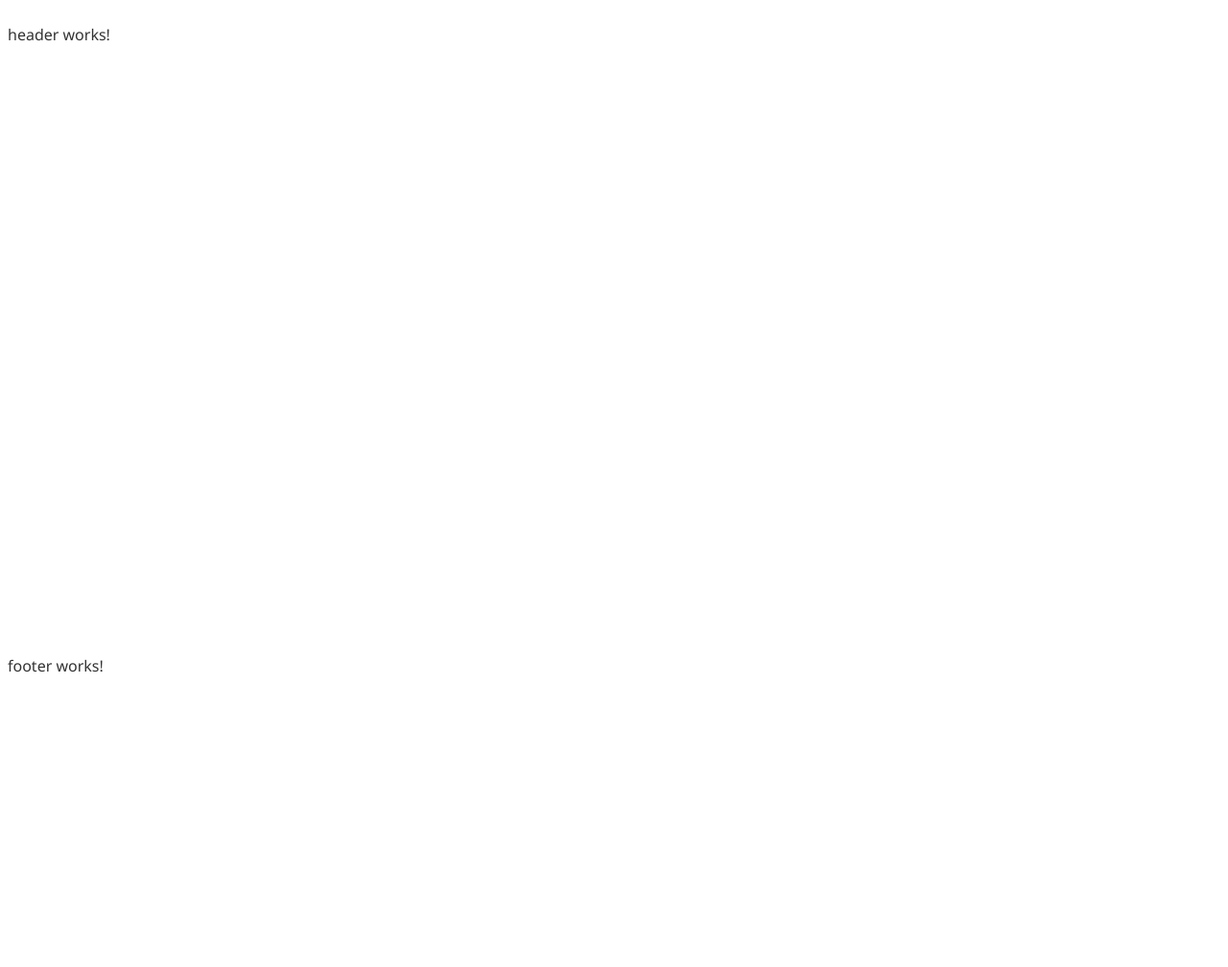
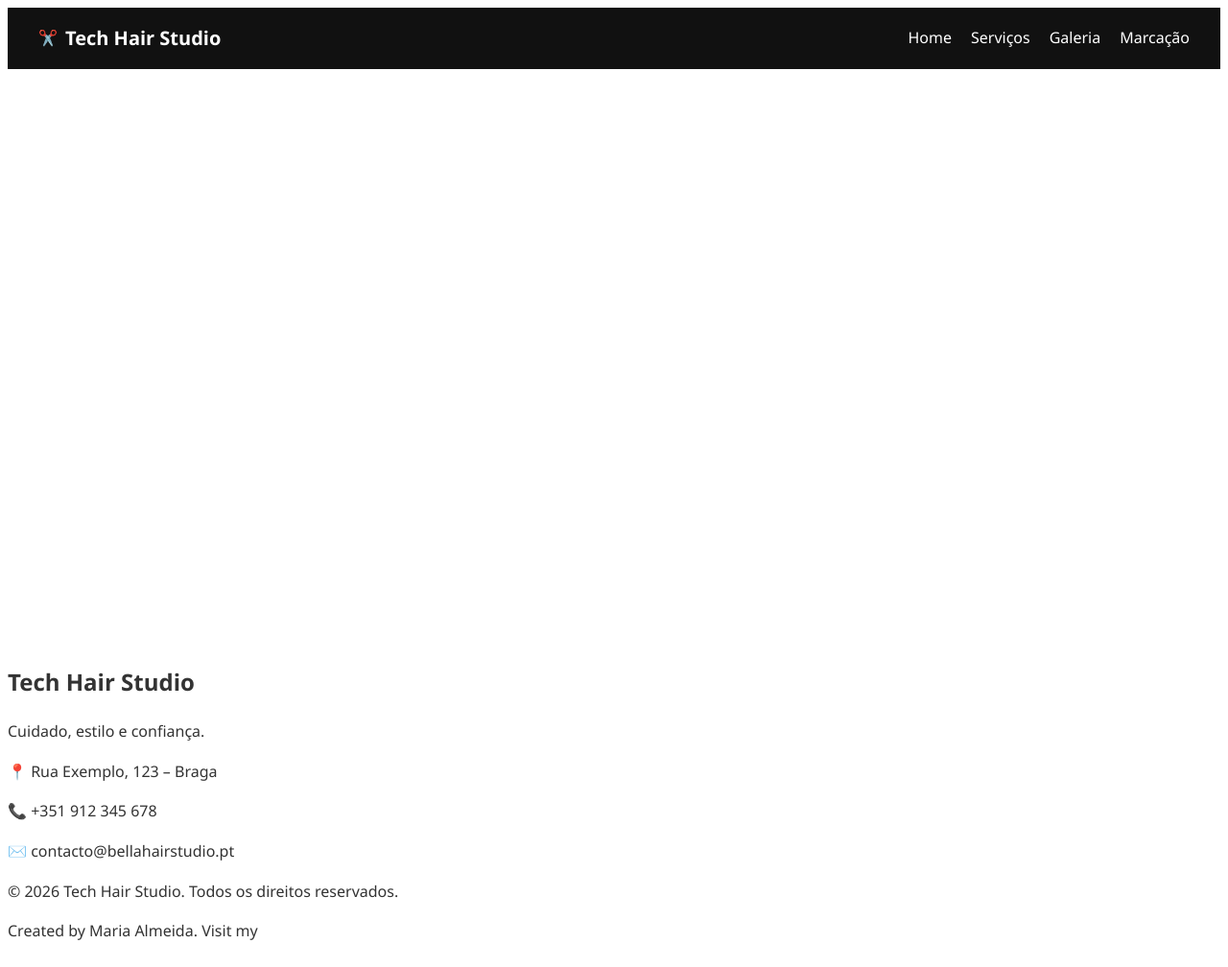
Before and after one commit to Maria-Helena-Almeida/Projeto_Final_UC00604, an Angular app: page / in a window 1280 px wide. Shown: the whole page at 96% size. Before the commit the page ends 816 px from the top, so only its background shows below. Built offline with nearby package versions, Linux system fonts and the light colour scheme.

Commit message:
conteudo do header

```diff
--- a/src/app/components/footer/footer.css
+++ b/src/app/components/footer/footer.css
@@ -0,0 +1,8 @@
+.footer-bottom a {
+  color: #fff;
+  text-decoration: underline;
+}
+
+.footer-bottom a:hover {
+  color: #ccc;
+}
--- a/src/app/components/footer/footer.html
+++ b/src/app/components/footer/footer.html
@@ -1 +1,26 @@
-<p>footer works!</p>
+<footer class="footer">
+  <div class="footer-content">
+    <div class="footer-brand">
+      <h2>Tech Hair Studio</h2>
+      <p>Cuidado, estilo e confiança.</p>
+    </div>
+
+    <div class="footer-info">
+      <p>📍 Rua Exemplo, 123 – Braga</p>
+      <p>📞 +351 912 345 678</p>
+      <p>✉️ contacto@bellahairstudio.pt</p>
+    </div>
+  </div>
+
+<div class="footer-bottom">
+  <p>
+    © 2026 Tech Hair Studio. Todos os direitos reservados.
+  </p>
+  <p>
+    Created by Maria Almeida. Visit my
+    <a href="https://github.com/Maria-Helena-Almeida" target="_blank" rel="noopener">
+      GitHub
+    </a>
+  </p>
+</div>
+</footer>
--- a/src/app/components/header/header.css
+++ b/src/app/components/header/header.css
@@ -0,0 +1,30 @@
+.header {
+  display: flex;
+  justify-content: space-between;
+  align-items: center;
+  padding: 16px 32px;
+  background-color: #111;
+  color: #fff;
+}
+
+.logo {
+  display: flex;
+  align-items: center;
+  gap: 8px;
+}
+
+.logo h1 {
+  font-size: 20px;
+  margin: 0;
+}
+
+.nav a {
+  margin-left: 20px;
+  color: #fff;
+  text-decoration: none;
+  font-weight: 500;
+}
+
+.nav a:hover {
+  text-decoration: underline;
+}
--- a/src/app/components/header/header.html
+++ b/src/app/components/header/header.html
@@ -1 +1,13 @@
-<p>header works!</p>
+<header class="header">
+  <div class="logo">
+    <span>✂️</span>
+    <h1>Tech Hair Studio</h1>
+  </div>
+
+  <nav class="nav">
+    <a routerLink="/">Home</a>
+    <a routerLink="/services">Serviços</a>
+    <a routerLink="/gallery">Galeria</a>
+    <a routerLink="/booking">Marcação</a>
+  </nav>
+</header>
```
